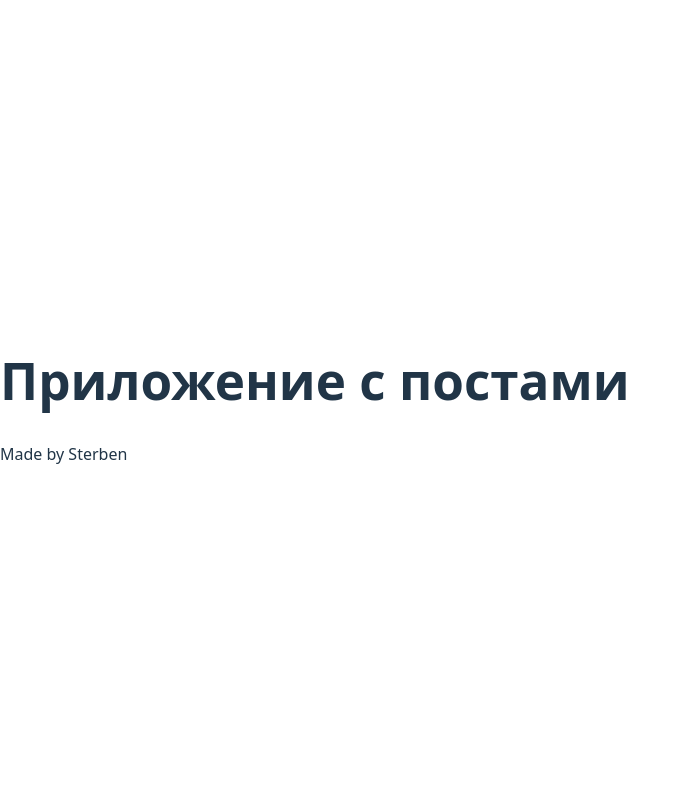
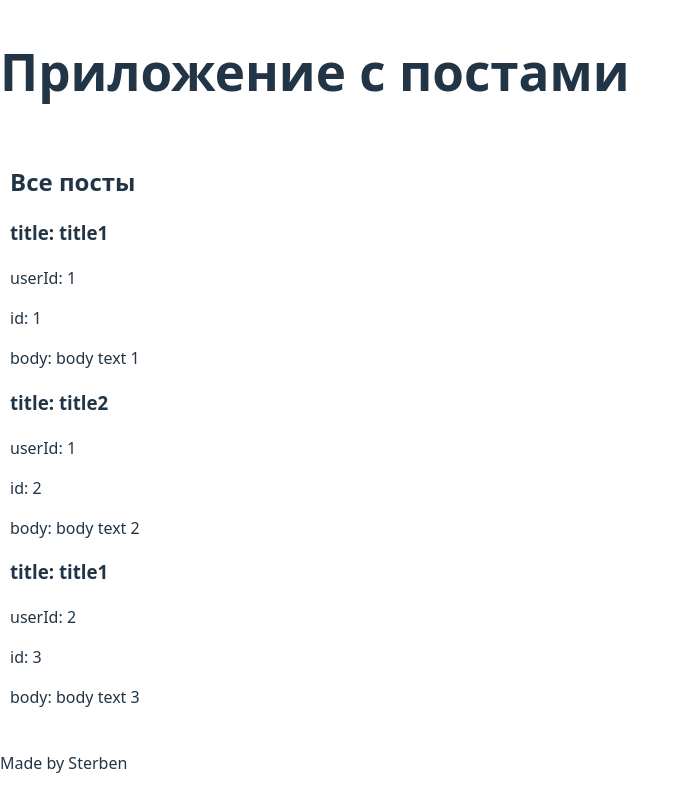
Before and after one commit to SterbenKiubi/Aston, a React (Vite) app in the folder my-post-app/: page / in a window 1280 px wide. Shown: the whole page, without its empty margins (0-688 px from the left). Built offline with nearby package versions, Linux system fonts and the light colour scheme.

Commit message:
feat: add posts rendering

```diff
--- a/my-post-app/src/App.jsx
+++ b/my-post-app/src/App.jsx
@@ -1,9 +1,29 @@
-import React from 'react'
+import React, { useState } from 'react'
 import MainLayout from './shared/layouts/MainLayout';
+import PostList from './widgets/PostList/PostList';
+import { mockPosts } from './shared/api/api';
 
 function App() {
+  const [posts, setPosts] = useState([]);
+  const [loading, setLoading] = useState(true);
+
+  setTimeout(() => {
+    setPosts(mockPosts);
+    setLoading(false);
+  }, 1000);
+
+  if (loading) {
+    return (
+      <MainLayout>
+        <div className="loading">Загрузка постов...</div>
+      </MainLayout>
+    );
+  }
+
   return (
-    <MainLayout />
+    <MainLayout>
+      <PostList posts={posts} />
+    </MainLayout>
   )
 }
 
--- a/my-post-app/src/entities/post/ui/PostCard.jsx
+++ b/my-post-app/src/entities/post/ui/PostCard.jsx
@@ -1,11 +1,11 @@
 import React from "react";
-const PostCard = ( {post} ) => {
+const PostCard = ( { post } ) => {
     return (
         <div className="card">
-            <h3 className="title">{post.title}</h3>
-            <p className="userId">{post.userId}</p>
-            <p className="id">{post.id}</p>
-            <p className="body">{post.body}</p>
+            <h3 className="title">title: {post.title}</h3>
+            <p className="userId">userId: {post.userId}</p>
+            <p className="id">id: {post.id}</p>
+            <p className="body">body: {post.body}</p>
         </div>
     )
 };
--- a/my-post-app/src/shared/layouts/MainLayout.jsx
+++ b/my-post-app/src/shared/layouts/MainLayout.jsx
@@ -2,10 +2,13 @@ import React from "react";
 import Header from "../../widgets/LayoutHeader/Header";
 import Footer from "../../widgets/LayoutFooter/Footer";
 
-const MainLayout = () => {
+const MainLayout = ( { children } ) => {
     return (
         <div className="layout">
             <Header />
+            <main className="main">
+                {children}
+            </main>
             <Footer />
         </div>
     )
--- /dev/null
+++ b/my-post-app/src/widgets/PostList/PostList.css
@@ -0,0 +1,3 @@
+.post-list {
+    padding: 10px;
+}
--- a/my-post-app/src/widgets/PostList/PostList.jsx
+++ b/my-post-app/src/widgets/PostList/PostList.jsx
@@ -1,5 +1,6 @@
 import React from "react";
 import PostCard from "../../entities/post/ui/PostCard";
+import './PostList.css'
 
 const PostList = ( { posts } ) => {
     return (
```
